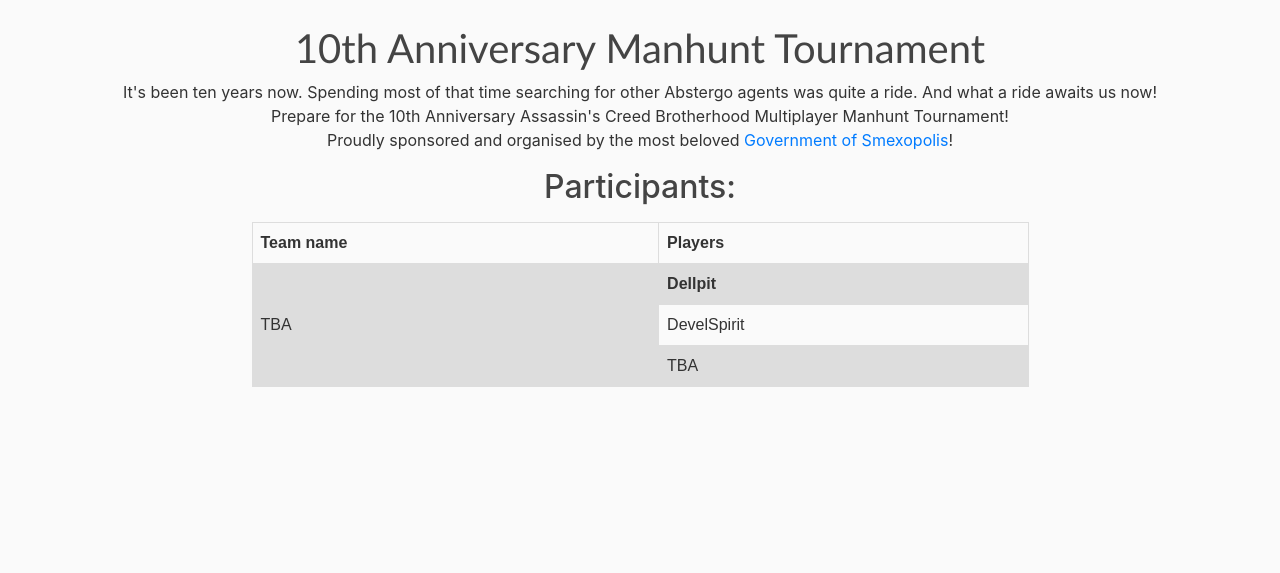
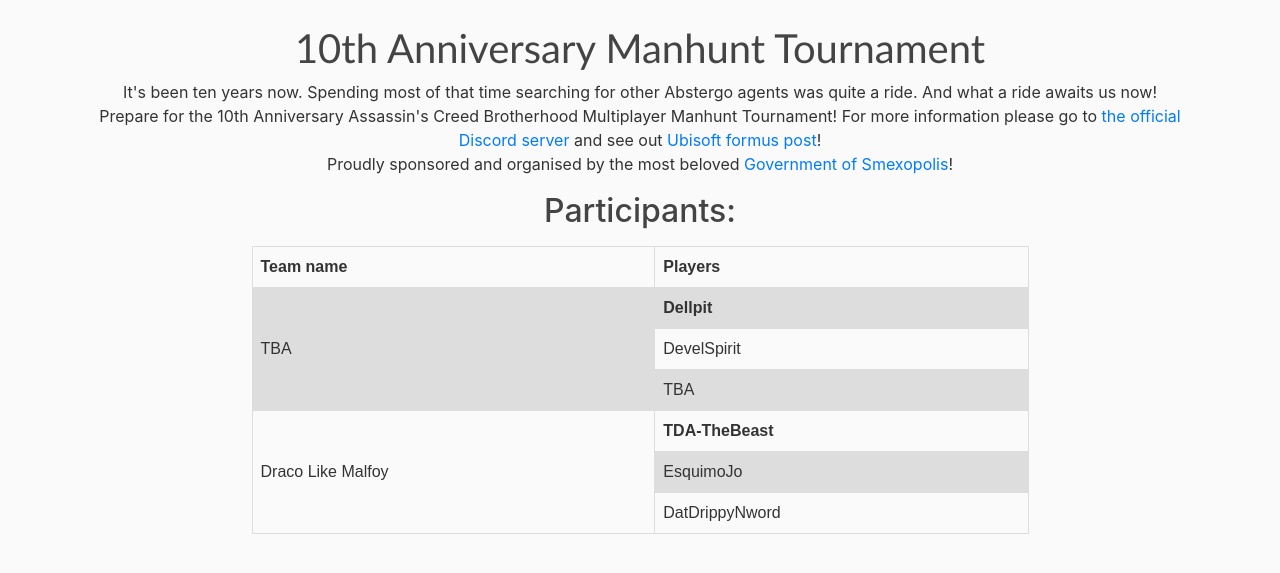
Before and after one commit to ACBMP/AN-Flask, a Flask app: page /tournament in a window 1280 px wide. Shown: the part 56-629 px from the top of the page. Run offline with Flask 2, Linux system fonts and the light colour scheme; some libraries are stand-ins or nearby versions.

Commit message:
team added

```diff
--- a/templates/tournament.html
+++ b/templates/tournament.html
@@ -3,11 +3,14 @@
 <div class="wrapper">
     <center><h1>10th Anniversary Manhunt Tournament</h1>
     <p>It's been ten years now. Spending most of that time searching for other Abstergo agents was quite a ride. And what a ride awaits us now!<br \>
-    Prepare for the 10th Anniversary Assassin's Creed Brotherhood Multiplayer Manhunt Tournament!<br \>Proudly sponsored and organised by the most beloved <a href="https://twitter.com/smexopolis">Government of Smexopolis</a>!
+    Prepare for the 10th Anniversary Assassin's Creed Brotherhood Multiplayer Manhunt Tournament!
+        For more information please go to <a href="discord.gg/s5Q45Acvqh">the official Discord server</a> and see out <a href="https://forums.ubisoft.com/showthread.php/2286993-Assassin-s-Creed-Brotherhood-10th-Anniversary-PS3-Manhunt-Tournament">Ubisoft formus post<a/>!<br \>
+    Proudly sponsored and organised by the most beloved <a href="https://twitter.com/smexopolis">Government of Smexopolis</a>!
         <p><h2>Participants:</h2></p>
         <table>
             <tr><th>Team name</th><th>Players</th></tr>
             <tr><td rowspan="3">TBA</td> <td><b>Dellpit</b></td></tr> <tr><td>DevelSpirit</td></tr> <tr><td>TBA</td></tr>
+            <tr><td rowspan="3">Draco Like Malfoy</td> <td><b>TDA-TheBeast</b></td></tr> <tr><td>EsquimoJo</td></tr> <tr><td>DatDrippyNword</td></tr>
         </table>
     </center>
 </div>
```
